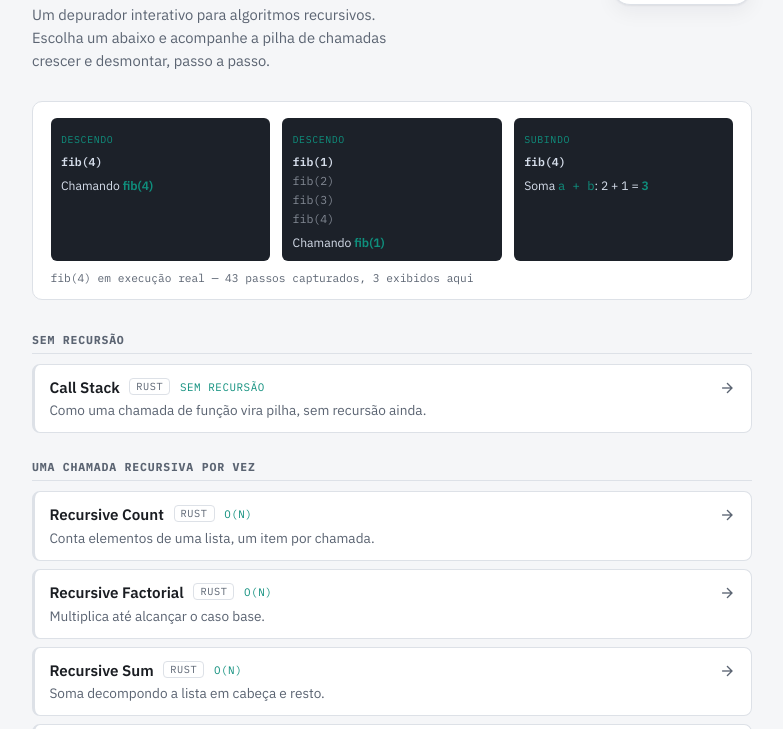
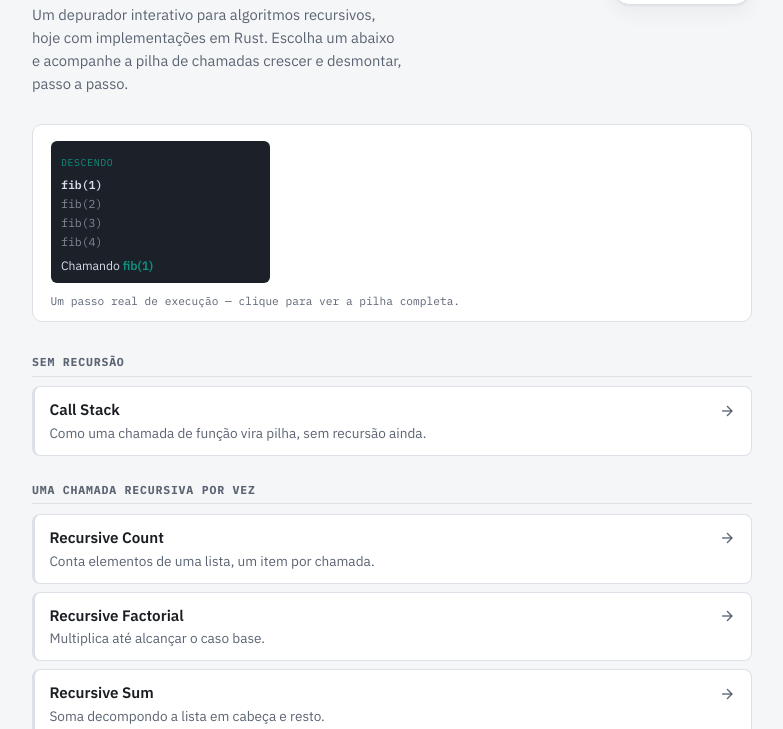
Before and after one commit to joaofelipegalvao/algorithm-visualizer, a website: page index.html in a window 1280 px wide. Shown: the part 71-800 px from the top of the page, without its empty margins (248-1031 px from the left). Drawn offline with nearby package versions, Linux system fonts and the light colour scheme.

Commit message:
refactor(ui): simplifica preview para um único passo e ajusta catálogo
- Altera preview para exibir apenas o ponto de pilha mais profundo em vez de 3 passos.
- Remove indicador de linguagem e complexidade dos cards do catálogo.
- Atualiza a tagline na index.html mencionando suporte a Rust.
- Formatação de código em catalog.js.

```diff
--- a/catalog.js
+++ b/catalog.js
@@ -72,7 +72,10 @@
       btn.type = "button";
       btn.className = "lang-pill";
       btn.textContent = label;
-      btn.setAttribute("aria-pressed", value === activeLanguage ? "true" : "false");
+      btn.setAttribute(
+        "aria-pressed",
+        value === activeLanguage ? "true" : "false",
+      );
       if (value === activeLanguage) btn.classList.add("is-active");
       btn.addEventListener("click", function () {
         activeLanguage = value;
@@ -135,31 +138,15 @@
       var body = document.createElement("span");
       body.className = "frame-body";
 
-      var titleRow = document.createElement("span");
-      titleRow.className = "frame-title-row";
-
       var titleEl = document.createElement("span");
       titleEl.className = "frame-title";
       titleEl.textContent = entry.title || entry.id;
-
-      var langEl = document.createElement("span");
-      langEl.className = "frame-lang";
-      langEl.textContent = entry.language || "?";
-
-      titleRow.appendChild(titleEl);
-      titleRow.appendChild(langEl);
-      if (entry.complexity) {
-        var complexityEl = document.createElement("span");
-        complexityEl.className = "frame-complexity";
-        complexityEl.textContent = entry.complexity;
-        titleRow.appendChild(complexityEl);
-      }
 
       var descEl = document.createElement("span");
       descEl.className = "frame-desc";
       descEl.textContent = entry.description || "";
 
-      body.appendChild(titleRow);
+      body.appendChild(titleEl);
       body.appendChild(descEl);
 
       var arrowEl = document.createElement("span");
--- a/index.html
+++ b/index.html
@@ -24,9 +24,9 @@
         <div>
           <h1>Algorithm Visualizer</h1>
           <p class="tagline">
-            Um depurador interativo para algoritmos recursivos. Escolha um
-            abaixo e acompanhe a pilha de chamadas crescer e desmontar,
-            passo a passo.
+            Um depurador interativo para algoritmos recursivos, hoje com
+            implementações em Rust. Escolha um abaixo e acompanhe a pilha de
+            chamadas crescer e desmontar, passo a passo.
           </p>
         </div>
         <button class="theme-btn" id="themeBtn">
--- a/preview.js
+++ b/preview.js
@@ -1,11 +1,10 @@
 // A porta de entrada mostra um pedaço real de execução, não uma
 // captura de tela estática nem uma promessa em texto. Importa o
 // engine.js de verdade (o mesmo módulo que visualizer/app.js importa),
-// roda buildTrace() de verdade, e usa 3 passos reais como vitrine
-// estática. Sem timer/autoplay — motion nenhuma, então não há nada
-// pra checar contra prefers-reduced-motion, e nenhum "flash" de
-// conteúdo variando sozinho numa porta de entrada que também é
-// portfólio.
+// roda buildTrace() de verdade, e usa 1 passo real como vitrine
+// estática — o ponto de pilha mais profundo, que é o que melhor
+// mostra "a pilha cresce". Um painel só, não um filmstrip: a prévia
+// existe pra dar prova rápida, não pra virar mais uma coisa pra ler.
 (async function () {
   var mount = document.getElementById("previewFrames");
   var wrap = document.getElementById("stackPreview");
@@ -26,10 +25,7 @@
       }
     });
 
-    var picks = [0, deepestIndex, steps.length - 1];
-
-    picks.forEach(function (stepIndex) {
-      var step = steps[stepIndex];
+    var step = steps[deepestIndex];
     var frame = document.createElement("div");
     frame.className = "preview-frame";
 
@@ -69,14 +65,11 @@
     frame.appendChild(msgEl);
 
     mount.appendChild(frame);
-    });
 
     var caption = document.getElementById("previewCaption");
     if (caption) {
       caption.textContent =
-        "fib(4) em execução real \u2014 " +
-        steps.length +
-        " passos capturados, 3 exibidos aqui";
+        "Um passo real de execução — clique para ver a pilha completa.";
     }
 
     wrap.hidden = false;
```
Lines whose indentation alone changed are shown as unchanged.
